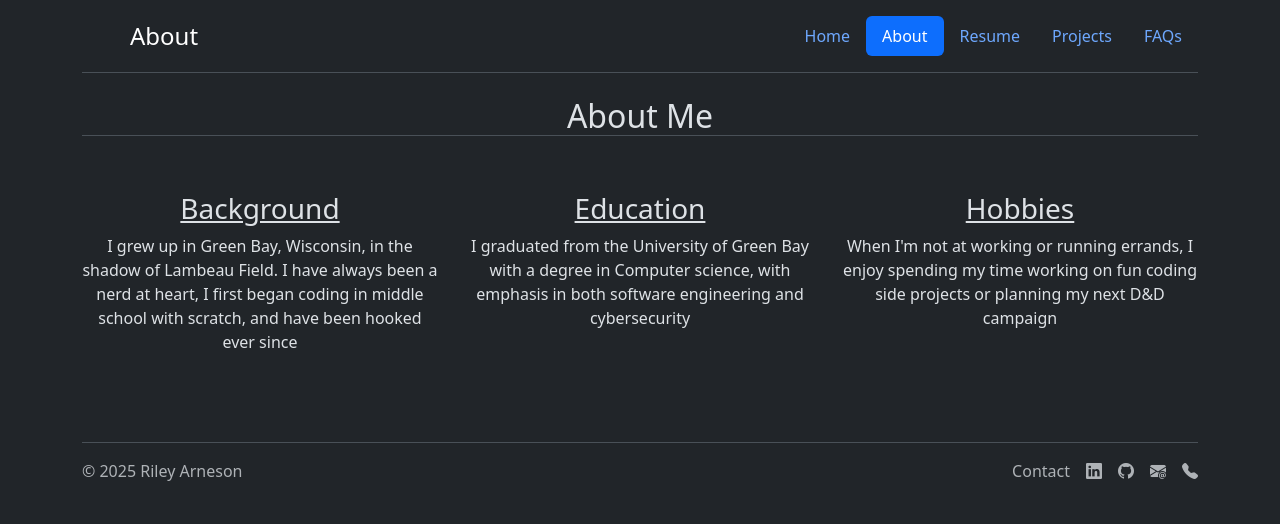
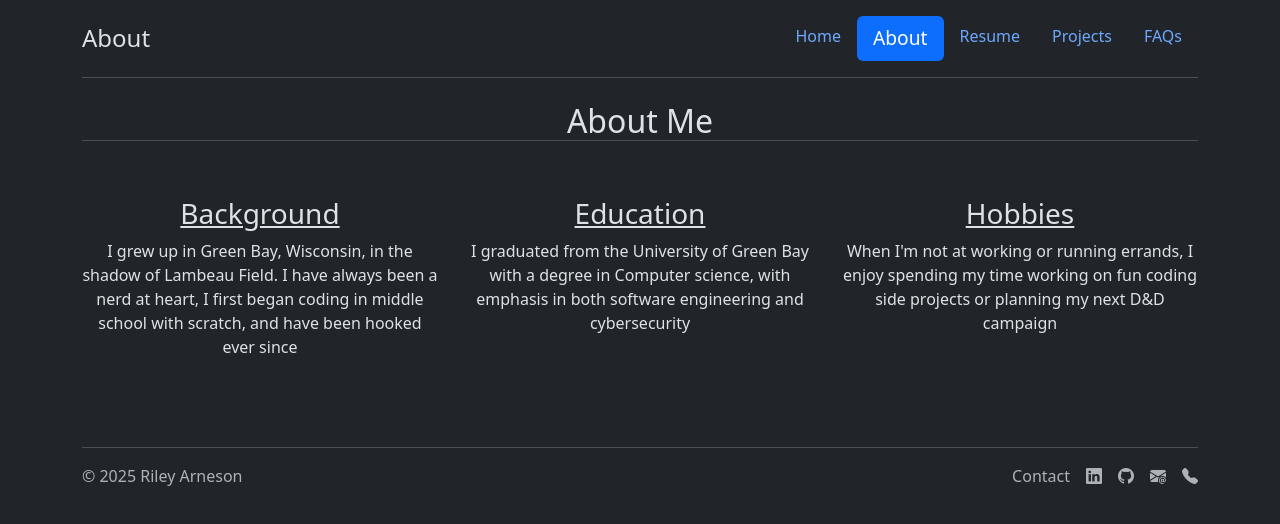
Before and after one commit to Riguy29/Portfolio-Site, a plain HTML site: page about.html in a window 1280 px wide. Drawn offline with nearby package versions, Linux system fonts and the light colour scheme; a web font is replaced by a local one.

Commit message:
Added custom css to header element, and JS file loading it automattically

```diff
--- a/JSComponents/header.js
+++ b/JSComponents/header.js
@@ -10,15 +10,7 @@ class header extends HTMLElement {
         <header
           class="d-flex flex-wrap justify-content-center py-3 mb-4 border-bottom"
         >
-          <a
-            href="/"
-            class="d-flex align-items-center mb-3 mb-md-0 me-md-auto link-body-emphasis text-decoration-none"
-          >
-            <svg class="bi me-2" width="40" height="32" aria-hidden="true">
-              <use xlink:href="#bootstrap"></use>
-            </svg>
-            <span class="fs-4">${pageTitle}</span>
-          </a>
+        <span class="fs-4 d-flex align-items-center mb-3 mb-md-0 me-md-auto">${pageTitle}</span>
           <ul class="nav nav-pills">
             <li class="nav-item">
               <a href="index.html" class="nav-link" aria-current="page" id="nav-home">Home</a>
@@ -36,9 +28,16 @@ class header extends HTMLElement {
       const activeLink = this.querySelector(`#${activeId}`);
       if (activeLink) {
         activeLink.classList.add("active");
+        activeLink.parentNode.classList.add("active-item");
       }
     }
   }
 }
 
 customElements.define("header-component", header);
+
+cssFile = "../styles/header.css";
+link = document.createElement("link");
+link.rel = "stylesheet";
+link.href = cssFile;
+document.head.appendChild(link);
--- /dev/null
+++ b/styles/header.css
@@ -0,0 +1,16 @@
+@keyframes header-item-pop-in {
+  100% {
+    font-size: 1.2rem;
+  }
+}
+
+.nav-item:hover {
+  animation: header-item-pop-in 0.1s linear forwards;
+}
+/* .active {
+  font-weight: bold;
+  font-size: 1.2rem;
+} */
+.active-item {
+  font-size: 1.2rem;
+}
```
Also changed, not shown: resume.html (+3 -0 lines).
